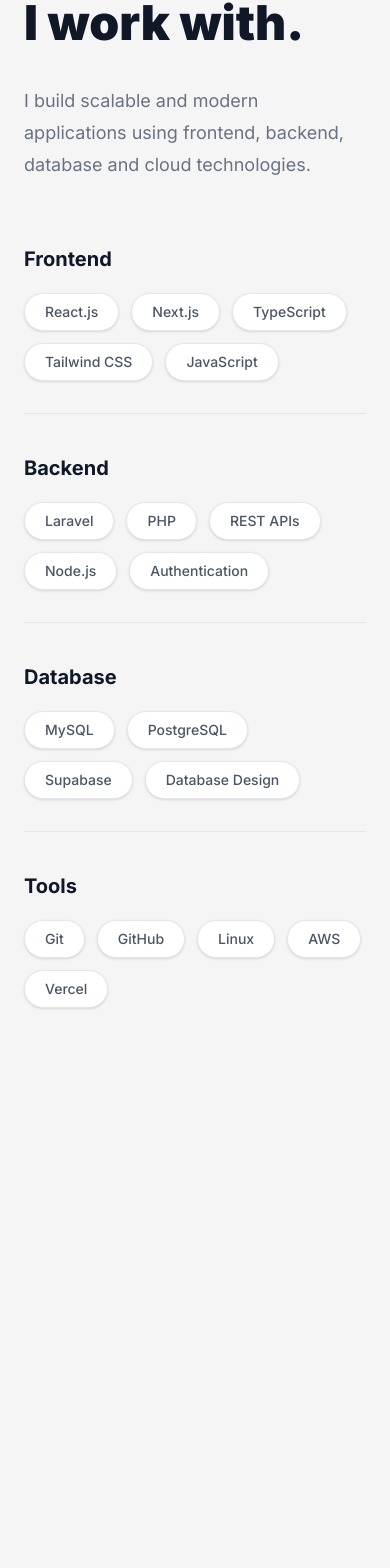
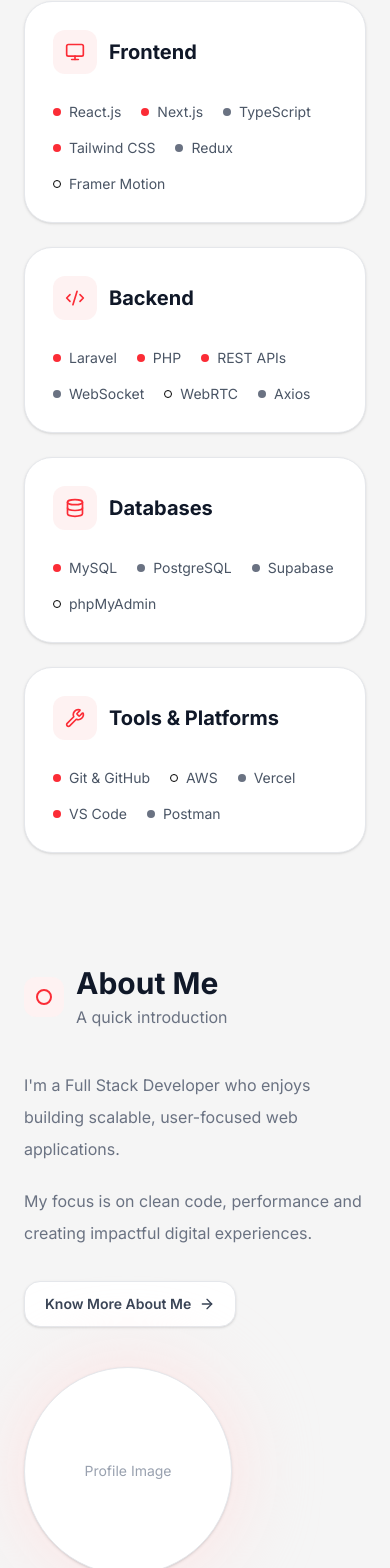
Before and after one commit to thappamkkumar/mk-portfolio, a Next.js app: page / in a window 390 px wide. Shown: the part 5635-7203 px from the top of the page. Before the commit the page ends 6787 px from the top, so only its background shows below. Built offline with nearby package versions, Linux system fonts and the light colour scheme.

Commit message:
full portfolio structure complete

```diff
--- a/src/app/page.tsx
+++ b/src/app/page.tsx
@@ -3,6 +3,8 @@
 import Experience from "@/components/sections/experience";
 import Projects from "@/components/sections/projects";
 import Skills from "@/components/sections/skills";
+import About from "@/components/sections/about";
+import Contact from "@/components/sections/contact";
 
 export default function Home() {
   return (
@@ -12,6 +14,8 @@
       <Experience />
       <Projects />
       <Skills />
+      <About />
+      <Contact />
     </main>
   );
 }
--- a/src/components/sections/about.tsx
+++ b/src/components/sections/about.tsx
@@ -1,111 +1,166 @@
+import {
+  ArrowRight,
+  GraduationCap,
+} from "lucide-react";
+
 import Container from "../ui/container";
-import SectionHeading from "../ui/section-heading";
 
-const experiences = [
+const education = [
   {
-    role: "Full Stack Developer",
-    company: "Freelance & Personal Projects",
-    period: "2023 - Present",
+    title:
+      "Bachelor of Technology - Computer Science",
+
+    institute:
+      "Sri Sai College of Engineering & Technology (PTU)",
+
+    year: "2018 – 2022",
   },
+
   {
-    role: "Frontend Developer",
-    company: "Modern Web Applications",
-    period: "2022 - 2023",
+    title: "PHP Web Development Training",
+
+    institute:
+      "4-Month Industrial Training Program",
+
+    year: "2022",
   },
-];
-
-const technologies = [
-  "Next.js",
-  "React",
-  "TypeScript",
-  "Tailwind CSS",
-  "Laravel",
-  "PHP",
-  "MySQL",
-  "Node.js",
 ];
 
 export default function About() {
   return (
-    <section className="pb-24">
+    <section className="pb-28">
       <Container>
-        <SectionHeading
-          title="About Me"
-          subtitle="Passionate about building scalable and modern web applications."
-        />
+        <div className="grid gap-16 lg:grid-cols-2">
 
-        <div className="grid gap-8 lg:grid-cols-2">
+          {/* LEFT SIDE */}
+          <div>
 
-          {/* Left */}
-          <div className="rounded-3xl border border-gray-200 bg-white p-8 shadow-sm">
-            <h3 className="text-2xl font-bold text-gray-900">
-              Who I Am
-            </h3>
+            {/* Heading */}
+            <div className="flex items-center gap-3">
 
-            <p className="mt-6 leading-8 text-gray-500">
-              I am a full stack developer focused on
-              creating modern, performant, and user-friendly
-              applications. I enjoy solving real-world
-              problems and working with modern technologies.
-            </p>
+              <div className="flex h-10 w-10 items-center justify-center rounded-xl bg-red-50">
+                <div className="h-4 w-4 rounded-full border-2 border-red-500" />
+              </div>
 
-            <p className="mt-4 leading-8 text-gray-500">
-              My main focus is frontend engineering with
-              strong backend understanding using Laravel,
-              APIs, databases, and scalable architecture.
-            </p>
-          </div>
+              <div>
+                <h2 className="text-3xl font-bold text-gray-900">
+                  About Me
+                </h2>
 
-          {/* Right */}
-          <div className="space-y-6">
-
-            {/* Experience */}
-            <div className="rounded-3xl border border-gray-200 bg-white p-8 shadow-sm">
-              <h3 className="text-2xl font-bold text-gray-900">
-                Experience
-              </h3>
-
-              <div className="mt-6 space-y-6">
-                {experiences.map((item) => (
-                  <div
-                    key={item.role}
-                    className="border-b border-gray-100 pb-4 last:border-none"
-                  >
-                    <h4 className="font-semibold text-gray-900">
-                      {item.role}
-                    </h4>
-
-                    <p className="mt-1 text-gray-500">
-                      {item.company}
-                    </p>
-
-                    <span className="mt-2 inline-block text-sm text-red-500">
-                      {item.period}
-                    </span>
-                  </div>
-                ))}
+                <p className="mt-1 text-gray-500">
+                  A quick introduction
+                </p>
               </div>
             </div>
 
-            {/* Tech Stack */}
-            <div className="rounded-3xl border border-gray-200 bg-white p-8 shadow-sm">
-              <h3 className="text-2xl font-bold text-gray-900">
-                Tech Stack
-              </h3>
+            {/* Content */}
+            <div className="mt-10 flex flex-col items-start gap-10 lg:flex-row lg:items-end">
 
-              <div className="mt-6 flex flex-wrap gap-3">
-                {technologies.map((tech) => (
-                  <span
-                    key={tech}
-                    className="rounded-full border border-gray-200 bg-gray-50 px-4 py-2 text-sm text-gray-700"
-                  >
-                    {tech}
+              {/* Text */}
+              <div className="max-w-sm">
+                <p className="leading-8 text-gray-500">
+                  I'm a Full Stack Developer who enjoys
+                  building scalable, user-focused web
+                  applications.
+                </p>
+
+                <p className="mt-5 leading-8 text-gray-500">
+                  My focus is on clean code,
+                  performance and creating impactful
+                  digital experiences.
+                </p>
+
+                {/* Button */}
+                <button className="mt-8 inline-flex items-center gap-2 rounded-2xl border border-gray-200 bg-white px-5 py-3 text-sm font-semibold text-gray-700 shadow-sm transition hover:bg-gray-50">
+                  Know More About Me
+                  <ArrowRight size={16} />
+                </button>
+              </div>
+
+              {/* Image Area */}
+              <div className="relative">
+
+                {/* Background Shape */}
+                <div className="absolute inset-0 rounded-full bg-red-100 blur-2xl" />
+
+                {/* Profile */}
+                <div className="relative flex h-52 w-52 items-center justify-center overflow-hidden rounded-full border border-gray-200 bg-white shadow-sm">
+
+                  {/* Replace with image later */}
+                  <span className="text-sm text-gray-400">
+                    Profile Image
                   </span>
-                ))}
+                </div>
+
+                {/* Small Curve Decoration */}
+                <div className="absolute -left-10 top-1/2 hidden h-10 w-10 rounded-full border border-gray-300 lg:block" />
+              </div>
+            </div>
+          </div>
+
+          {/* RIGHT SIDE */}
+          <div>
+
+            {/* Heading */}
+            <div className="flex items-center gap-3">
+
+              <div className="flex h-10 w-10 items-center justify-center rounded-xl bg-red-50">
+                <GraduationCap
+                  size={18}
+                  className="text-red-500"
+                />
+              </div>
+
+              <div>
+                <h2 className="text-3xl font-bold text-gray-900">
+                  Education & Training
+                </h2>
+
+                <p className="mt-1 text-gray-500">
+                  Academic background
+                </p>
               </div>
             </div>
 
+            {/* Timeline */}
+            <div className="relative mt-12 border-l border-gray-200 pl-8">
+              {education.map((item, index) => (
+                <div
+                  key={item.title}
+                  className={`relative ${
+                    index !== education.length - 1
+                      ? "pb-12"
+                      : ""
+                  }`}
+                >
+
+                  {/* Timeline Dot */}
+                  <div className="absolute -left-[38px] top-2 h-4 w-4 rounded-full border-4 border-white bg-red-500 shadow-sm" />
+
+                  {/* Row */}
+                  <div className="flex flex-col gap-3 lg:flex-row lg:items-start lg:justify-between">
+
+                    {/* Left */}
+                    <div>
+                      <h3 className="text-xl font-bold text-gray-900">
+                        {item.title}
+                      </h3>
+
+                      <p className="mt-2 text-gray-500">
+                        {item.institute}
+                      </p>
+                    </div>
+
+                    {/* Right */}
+                    <span className="text-sm font-medium text-gray-500">
+                      {item.year}
+                    </span>
+                  </div>
+                </div>
+              ))}
+            </div>
           </div>
+
         </div>
       </Container>
     </section>
--- /dev/null
+++ b/src/components/sections/contact.tsx
@@ -0,0 +1,147 @@
+import {
+  ArrowUpRight,
+  Globe,
+  Link,
+  Mail,
+  MapPin,
+  Phone,
+} from "lucide-react";
+
+import Container from "../ui/container";
+
+const contacts = [
+  {
+    title: "Email",
+    value: "mukesh@example.com",
+    icon: Mail,
+  },
+
+  {
+    title: "Phone",
+    value: "+91 98765 43210",
+    icon: Phone,
+  },
+
+  {
+    title: "Location",
+    value: "Punjab, India",
+    icon: MapPin,
+  },
+];
+
+const socials = [
+  {
+    title: "GitHub",
+    icon: Globe,
+  },
+
+  {
+    title: "LinkedIn",
+    icon: Link,
+  },
+];
+
+export default function Contact() {
+  return (
+    <section className="pb-16">
+      <Container>
+
+        {/* Main Container */}
+        <div className="rounded-[36px] border border-gray-200 bg-white p-8 shadow-sm lg:p-12">
+
+          <div className="grid gap-14 lg:grid-cols-2">
+
+            {/* LEFT */}
+            <div>
+
+              <p className="text-sm font-semibold uppercase tracking-[0.2em] text-red-500">
+                Contact
+              </p>
+
+              <h2 className="mt-5 text-5xl font-black leading-tight text-gray-900">
+                Let’s Talk.
+              </h2>
+
+              <p className="mt-6 max-w-md leading-8 text-gray-500">
+                I'm currently open to full-time
+                opportunities, freelance work and
+                exciting collaborations.
+              </p>
+
+              {/* Button */}
+              <button className="mt-8 inline-flex items-center gap-2 rounded-2xl bg-red-500 px-6 py-4 text-sm font-semibold text-white transition hover:bg-red-600">
+                Get In Touch
+                <ArrowUpRight size={18} />
+              </button>
+            </div>
+
+            {/* RIGHT */}
+            <div className="flex flex-col justify-between">
+
+              {/* Contact Items */}
+              <div className="space-y-6">
+                {contacts.map((item) => {
+                  const Icon = item.icon;
+
+                  return (
+                    <div
+                      key={item.title}
+                      className="flex items-center gap-4"
+                    >
+
+                      <div className="flex h-11 w-11 items-center justify-center rounded-xl bg-red-50">
+                        <Icon
+                          size={18}
+                          className="text-red-500"
+                        />
+                      </div>
+
+                      <div>
+                        <p className="text-sm text-gray-500">
+                          {item.title}
+                        </p>
+
+                        <p className="font-medium text-gray-900">
+                          {item.value}
+                        </p>
+                      </div>
+                    </div>
+                  );
+                })}
+              </div>
+
+              {/* Bottom */}
+              <div className="mt-12 flex flex-col gap-6 border-t border-gray-200 pt-6 lg:flex-row lg:items-center lg:justify-between">
+
+                {/* Socials */}
+                <div className="flex items-center gap-3">
+                  {socials.map((social) => {
+                    const Icon = social.icon;
+
+                    return (
+                      <button
+                        key={social.title}
+                        className="flex h-11 w-11 items-center justify-center rounded-xl border border-gray-200 bg-gray-50 transition hover:bg-gray-100"
+                      >
+                        <Icon
+                          size={18}
+                          className="text-gray-700"
+                        />
+                      </button>
+                    );
+                  })}
+                </div>
+
+                {/* Copyright */}
+                <p className="text-sm text-gray-500">
+                  © 2026 Mukesh Kumar
+                </p>
+              </div>
+            </div>
+
+          </div>
+        </div>
+      </Container>
+    </section>
+  );
+}
--- a/src/components/sections/skills.tsx
+++ b/src/components/sections/skills.tsx
@@ -1,46 +1,63 @@
+import {
+  Code2,
+  Database,
+  Monitor,
+  Wrench,
+} from "lucide-react";
+
 import Container from "../ui/container";
 
-const skillGroups = [
+const expertise = [
   {
     title: "Frontend",
-    items: [
-      "React.js",
-      "Next.js",
-      "TypeScript",
-      "Tailwind CSS",
-      "JavaScript",
+    icon: Monitor,
+
+    skills: [
+      { name: "React.js", level: "expert" },
+      { name: "Next.js", level: "expert" },
+      { name: "TypeScript", level: "medium" },
+      { name: "Tailwind CSS", level: "expert" },
+      { name: "Redux", level: "medium" },
+      { name: "Framer Motion", level: "basic" },
     ],
   },
 
   {
     title: "Backend",
-    items: [
-      "Laravel",
-      "PHP",
-      "REST APIs",
-      "Node.js",
-      "Authentication",
+    icon: Code2,
+
+    skills: [
+      { name: "Laravel", level: "expert" },
+      { name: "PHP", level: "expert" },
+      { name: "REST APIs", level: "expert" },
+      { name: "WebSocket", level: "medium" },
+      { name: "WebRTC", level: "basic" },
+      { name: "Axios", level: "medium" },
     ],
   },
 
   {
-    title: "Database",
-    items: [
-      "MySQL",
-      "PostgreSQL",
-      "Supabase",
-      "Database Design",
+    title: "Databases",
+    icon: Database,
+
+    skills: [
+      { name: "MySQL", level: "expert" },
+      { name: "PostgreSQL", level: "medium" },
+      { name: "Supabase", level: "medium" },
+      { name: "phpMyAdmin", level: "basic" },
     ],
   },
 
   {
-    title: "Tools",
-    items: [
-      "Git",
-      "GitHub",
-      "Linux",
-      "AWS",
-      "Vercel",
+    title: "Tools & Platforms",
+    icon: Wrench,
+
+    skills: [
+      { name: "Git & GitHub", level: "expert" },
+      { name: "AWS", level: "basic" },
+      { name: "Vercel", level: "medium" },
+      { name: "VS Code", level: "expert" },
+      { name: "Postman", level: "medium" },
     ],
   },
 ];
@@ -50,52 +67,72 @@
     <section className="pb-28">
       <Container>
 
-        <div className="grid gap-16 lg:grid-cols-[0.8fr_1.2fr]">
-
-          {/* LEFT */}
+        {/* Heading */}
         <div>
-            <p className="text-sm font-semibold uppercase tracking-[0.2em] text-red-500">
+          <h2 className="text-3xl font-bold text-gray-900">
             Technical Expertise
-            </p>
-
-            <h2 className="mt-5 text-5xl font-black leading-tight text-gray-900">
-              Technologies
-              <br />
-              I work with.
           </h2>
 
-            <p className="mt-8 max-w-md text-lg leading-8 text-gray-500">
-              I build scalable and modern applications
-              using frontend, backend, database and
-              cloud technologies.
+          <p className="mt-2 text-gray-500">
+            Technologies and tools I work with
           </p>
         </div>
 
-          {/* RIGHT */}
-          <div className="space-y-10">
-            {skillGroups.map((group) => (
+        {/* Cards */}
+        <div className="mt-10 grid gap-6 lg:grid-cols-4">
+          {expertise.map((section) => {
+            const Icon = section.icon;
+
+            return (
               <div
-                key={group.title}
-                className="border-b border-gray-200 pb-8 last:border-none"
+                key={section.title}
+                className="rounded-[28px] border border-gray-200 bg-white p-7 shadow-sm"
               >
 
+                {/* Top */}
+                <div className="flex items-center gap-3">
+                  <div className="flex h-11 w-11 items-center justify-center rounded-xl bg-red-50">
+                    <Icon
+                      size={20}
+                      className="text-red-500"
+                    />
+                  </div>
+
                   <h3 className="text-xl font-bold text-gray-900">
-                  {group.title}
+                    {section.title}
                   </h3>
+                </div>
 
-                <div className="mt-5 flex flex-wrap gap-3">
-                  {group.items.map((item) => (
-                    <span
-                      key={item}
-                      className="rounded-full border border-gray-200 bg-white px-5 py-2 text-sm font-medium text-gray-600 shadow-sm"
+                {/* Skills */}
+                <div className="mt-7 flex flex-wrap gap-x-5 gap-y-4">
+                  {section.skills.map((skill) => (
+                    <div
+                      key={skill.name}
+                      className="flex items-center gap-2"
                     >
-                      {item}
+
+                      {/* Skill Level Dot */}
+                      <div
+                        className={`h-2 w-2 rounded-full ${
+                          skill.level === "expert"
+                            ? "bg-red-500"
+
+                            : skill.level === "medium"
+                            ? "bg-gray-500"
+
+                            : "border border-black bg-white"
+                        }`}
+                      />
+
+                      <span className="text-sm text-gray-600">
+                        {skill.name}
                       </span>
+                    </div>
                   ))}
                 </div>
               </div>
-            ))}
-          </div>
+            );
+          })}
         </div>
       </Container>
     </section>
```
Also changed, not shown: 1 other file (tests, documents, lock files or other folders). Lines whose indentation alone changed are shown as unchanged.
